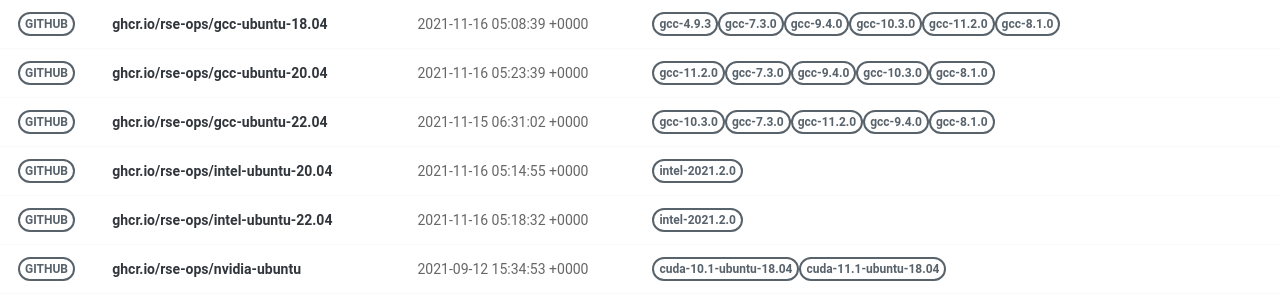
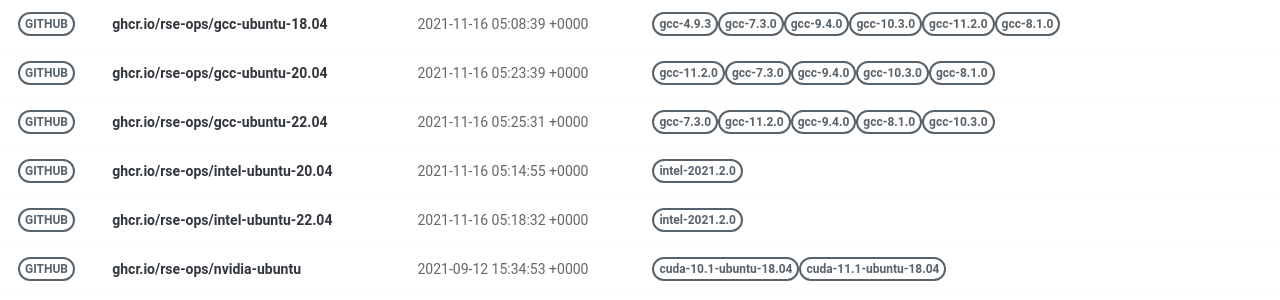
Before and after one commit to rse-ops/docker-images, a Jekyll site: the page built from pages/index.md, in a window 1280 px wide. Shown: the part 375-675 px from the top of the page. Built offline with Jekyll 4.4.1, drawn with Linux system fonts in a browser that asks for light colours; nearby versions of some CDN libraries.

Commit message:
Automated push to update library 2021-11-16

```diff
--- a/_library/ghcr.io-rse-ops-gcc-ubuntu-22.04.md
+++ b/_library/ghcr.io-rse-ops-gcc-ubuntu-22.04.md
@@ -1,14 +1,11 @@
 ---
 layout: container
 name: ghcr.io/rse-ops/gcc-ubuntu-22.04
-updated_at: 2021-11-15 06:31:02.353581
+updated_at: 2021-11-16 05:25:31.148163
 
 
 container_url: https://github.com/orgs/rse-ops/packages/container/package/gcc-ubuntu-22.04
 versions:
- - tag: gcc-10.3.0
-   dockerfile: https://github.com/rse-ops/docker-images/blob/main/ubuntu/gcc/Dockerfile
-   manifest: https://crane.ggcr.dev/manifest/ghcr.io/rse-ops/gcc-ubuntu-22.04:gcc-10.3.0
  - tag: gcc-7.3.0
    dockerfile: https://github.com/rse-ops/docker-images/blob/main/ubuntu/gcc/Dockerfile
    manifest: https://crane.ggcr.dev/manifest/ghcr.io/rse-ops/gcc-ubuntu-22.04:gcc-7.3.0
```
Also changed, not shown: other parts of _library/ghcr.io-rse-ops-gcc-ubuntu-22.04.md (+3 -0 lines).
